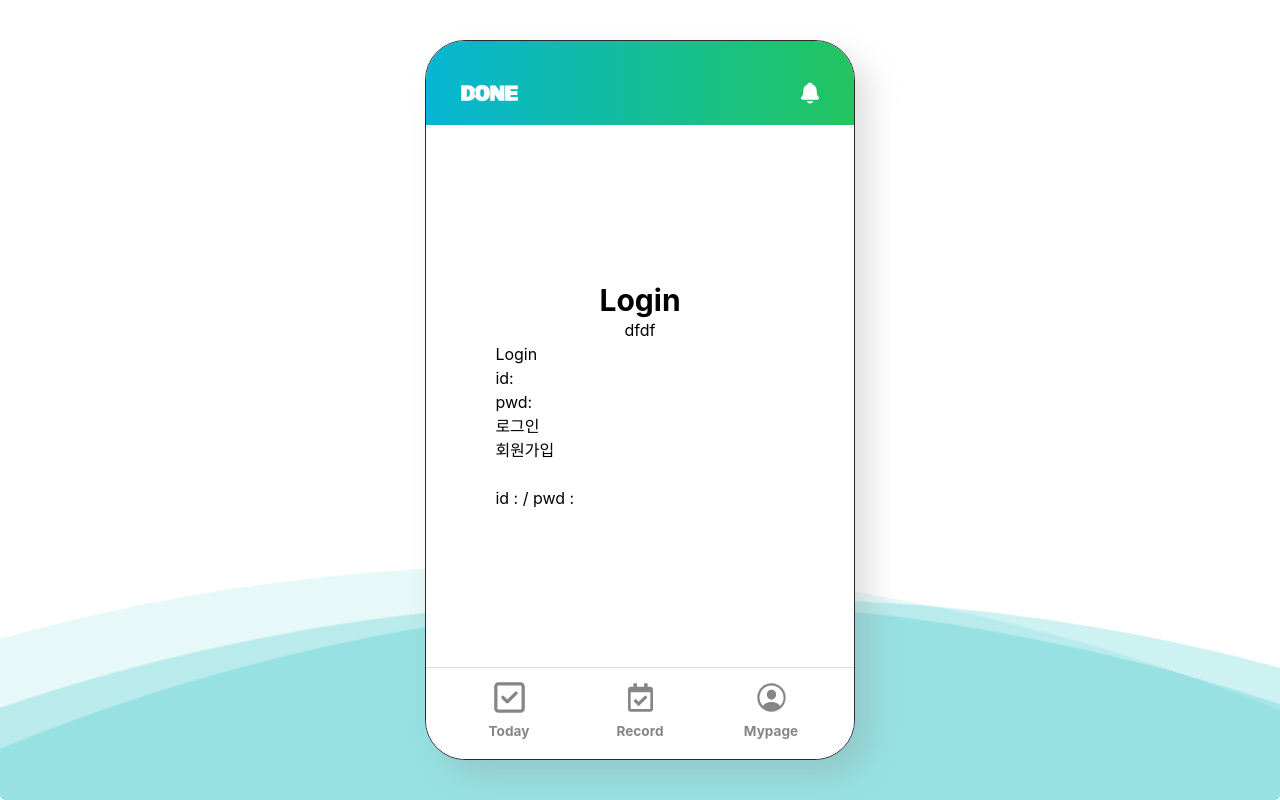
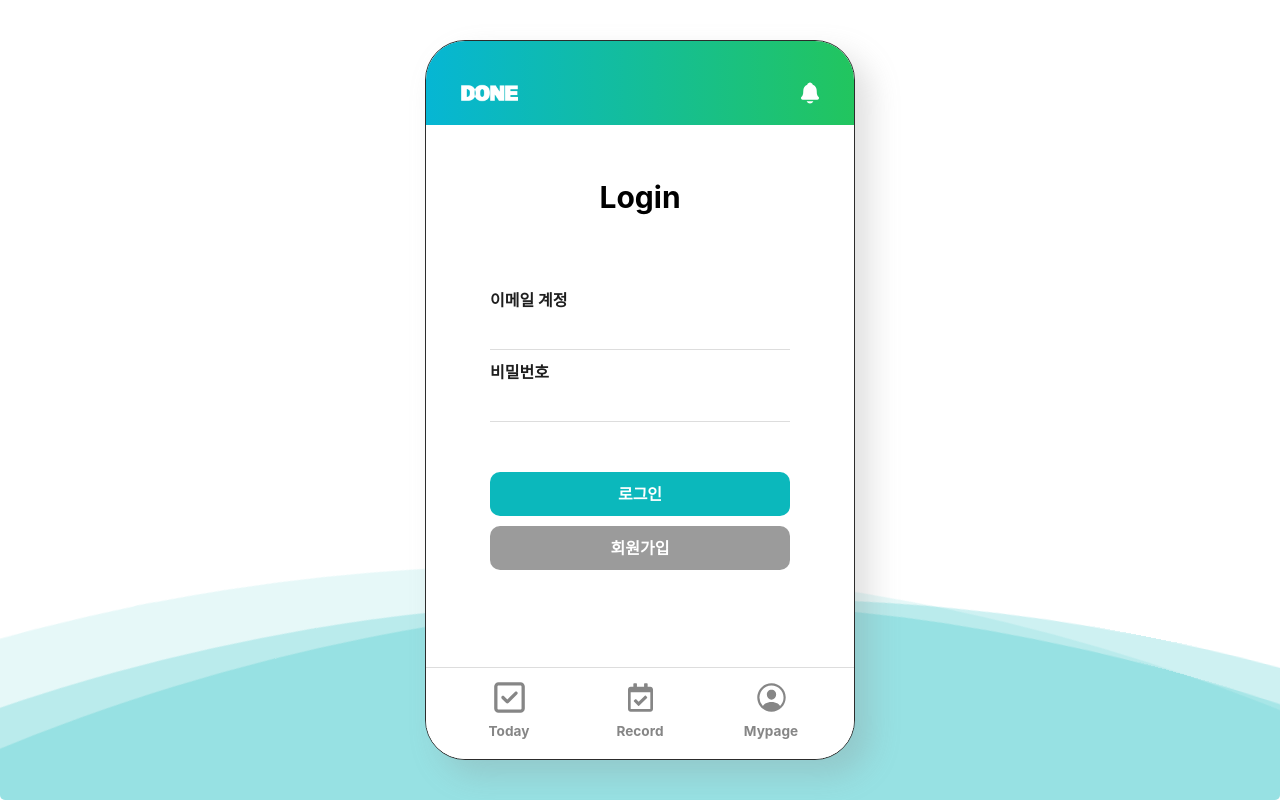
Before and after one commit to Wooin-dev/dailyone_web, a React (Create React App) app: page /login in a window 1280 px wide. Built offline with nearby package versions, Linux system fonts and the light colour scheme.

Commit message:
init - day2 :로그인, 로그아웃 구현

```diff
--- a/src/App.js
+++ b/src/App.js
@@ -10,6 +10,7 @@ import FullLayout from "./layout/FullLayout";
 import {AnimatePresence} from "framer-motion";
 import Login from "./pages/Login";
 import ProtectedRoute from "./pages/ProtectedRoute";
+import Join from "./pages/Join";
 
 function App() {
     // const [cookies] = useCookies(['visited']); TODO : 랜딩페이지 적용 후 활성화
@@ -25,7 +26,7 @@ function App() {
                                 <Route path="/" element={<Home/>}/>
                                 {/*element={cookies.visited ? <Home/> : <Navigate to="/landing" replace/>}/> TODO : 랜딩페이지 적용후 활성화*/}
                                 <Route path="/login" element={<Login/>}/>
-                                <Route path="/sign-up" element={<Login/>}/>
+                                <Route path="/join" element={<Join/>}/>
 
                                 <Route path="/*" element={<NotFound/>}/>
                             </Route>
--- a/src/css/global.css
+++ b/src/css/global.css
@@ -1,4 +1,8 @@
+@tailwind base;
+@tailwind components;
+@tailwind utilities;
 /* App.css */
+@layer components {
 
     body, html {
         width: 100%;
@@ -8,6 +12,13 @@ body, html {
         display: flex;
         justify-content: center;
         align-items: center;
+    }
+
+    h1 {
+        font-weight: bold;
+        font-size: 1.8em;
+
+        margin: 25px;
     }
 
     .main-container {
@@ -34,3 +45,68 @@ body, html {
         left: 0;
         z-index: -10;
     }
+
+    input {
+        border-bottom: #dddddd solid 1px;
+        width: 100%;
+        padding: 5px 10px;
+    }
+
+    .input-title {
+        font-size: 1rem;
+        font-weight: bold;
+        color: #1e1e1e;
+
+        margin-bottom: 3px;
+    }
+
+    .input-wrap {
+        width: 100%;
+        margin-bottom: 10px;
+    }
+
+    .btn-main {
+        width: 100%;
+
+        margin-bottom: 10px;
+        padding: 10px 15px;
+
+        color: white;
+        background-color: #0bb8bc;
+        border-radius: 10px;
+
+        font-weight: bold;
+    }
+    .btn-sub {
+        width: 100%;
+
+        margin-bottom: 10px;
+        padding: 10px 15px;
+
+        color: white;
+        background-color: #9b9b9b;
+        border-radius: 10px;
+
+        font-weight: bold;
+    }
+
+    .btn-row {
+        display: flex;
+    }
+
+    .btn-col {
+        width: 100%;
+        margin-top: 10px;
+        margin-bottom: 10px;
+
+        display: flex;
+        flex-direction: column;
+    }
+
+    .error-msg {
+        color: red;
+        font-size: 0.9rem;
+        height: 1rem;
+        word-break: keep-all;
+    }
+}
--- /dev/null
+++ b/src/pages/Join.js
@@ -0,0 +1,121 @@
+import React, {useState} from 'react';
+import {useNavigate} from "react-router-dom";
+import axios from "axios";
+import {API_USERS_JOIN} from "../constants/ApiEndpoint";
+
+function Join() {
+
+    const navigate = useNavigate();
+
+    const [email, setEmail] = useState("");
+    const [password, setPassword] = useState("");
+    const [nickname, setNickname] = useState("");
+
+    const [emailErrorMsg, setEmailErrorMsg] = useState("");
+    const [passwordErrorMsg, setPasswordErrorMsg] = useState("");
+    const [nicknameErrorMsg, setNicknameErrorMsg] = useState("");
+
+    const [isValidatedEmail, setIsValidatedEmail] = useState(false);
+    const [isValidatedPassword, setIsValidatedPassword] = useState(false);
+    const [isValidatedNickname, setIsValidatedNickname] = useState(false);
+
+    function validateEmail(email) {
+        setEmail(email);
+        const regex = /^[a-zA-Z0-9._%+-]+@[a-zA-Z0-9.-]+\.[a-zA-Z]{2,}$/;
+        if (!regex.test(email)) {
+            setEmailErrorMsg("이메일 형식에 맞게 입력해주세요");
+            setIsValidatedEmail(false);
+        } else {
+            setEmailErrorMsg("");
+            setIsValidatedEmail(true);
+        }
+    }
+
+    function validatePassword(password) {
+        setPassword(password);
+        var passwordLength = password.length;
+        if (passwordLength < 8) {
+            setPasswordErrorMsg("8자리 이상의 비밀번호를 입력해주세요");
+            setIsValidatedPassword(false);
+        } else {
+            setPasswordErrorMsg("");
+            setIsValidatedPassword(true);
+        }
+    }
+
+    function validateNickname(nickname) {
+        setNickname(nickname);
+        var nicknameLength = nickname.length;
+        if (nicknameLength < 3 || nicknameLength > 15) {
+            setNicknameErrorMsg("3자리 이상, 15자리 이하의 닉네임을 입력해주세요");
+            setIsValidatedNickname(false);
+        } else {
+            setNicknameErrorMsg("");
+            setIsValidatedNickname(true);
+        }
+    }
+
+    function validateJoin() {
+        return isValidatedEmail && isValidatedPassword && isValidatedNickname;
+    }
+
+    function signupSubmit(_email, _password, _nickname) {
+        // console.log(`email : ${email}, password: ${password}, nickname:${nickname}`)
+        if (!validateJoin()) {
+            alert("형식에 맞게 입력해주세요");
+            return false;
+        }
+
+        axios.post(`${API_USERS_JOIN}`, {
+            email: _email,
+            password: _password,
+            nickname: _nickname
+        }).then(res => {
+            console.log(res.data);
+            navigate('/login');
+        }).catch(error => {
+            alert(error);
+        });
+    }
+
+    return (
+        <div className={'page-container flex flex-col grow justify-center items-center h-full w-full'}>
+
+            <h1>JOIN</h1>
+
+            <div className="flex flex-col items-center w-full px-16">
+                <div className="input-wrap">
+                    <div className="input-title"> 이메일 주소</div>
+                    <input name={"email"} value={email} type={"email"} placeholder="로그인에 사용될 이메일 계정입니다"
+                           onChange={e => {
+                               validateEmail(e.target.value);
+                    }}/>
+                    <div className="error-msg">{emailErrorMsg}</div>
+                </div>
+                <div className="input-wrap">
+                    <div className="input-title"> 비밀번호</div>
+                    <input name={"password"} value={password} type={"password"} placeholder="8자리 이상의 비밀번호"
+                           onChange={e => {
+                               validatePassword(e.target.value)
+                    }}/>
+                    <div className="error-msg">{passwordErrorMsg}</div>
+                </div>
+                <div className="input-wrap">
+                    <div className="input-title"> 닉네임</div>
+                    <input name={"nickname"} value={nickname} type={"text"} placeholder="3자리 이상, 15자리 이하"
+                           onChange={e => {
+                               validateNickname(e.target.value)
+                    }}/>
+                    <div className="error-msg">{nicknameErrorMsg}</div>
+                </div>
+                <button className="btn-main my-12" value={"회원가입"} onClick={e => {
+                    e.preventDefault();
+                    signupSubmit(email, password, nickname);
+                }}>회원가입
+                </button>
+            </div>
+        </div>
+    );
+}
+
+export default Join;
--- a/src/pages/Login.js
+++ b/src/pages/Login.js
@@ -3,26 +3,28 @@ import {useNavigate} from "react-router-dom";
 import {useRecoilState} from "recoil";
 import {UserInfoAtom} from "../recoil/loginState";
 import axios from "axios";
-import {API_USERS_LOGIN, API_USERS_SIGNUP} from "../constants/ApiEndpoint";
+import {API_USERS_LOGIN} from "../constants/ApiEndpoint";
 
 const Login = () => {
 
-    const [id, setId] = useState("");
-    const [pwd, setPwd] = useState("");
+    const [email, setEmail] = useState("");
+    const [password, setPassword] = useState("");
 
     const [userInfo, setUserInfo] = useRecoilState(UserInfoAtom);
 
     const navigate = useNavigate();
+
     function loginBtnHandler() {
         axios.post(`${API_USERS_LOGIN}`, {
-            username: id,
-            password: pwd
+            email: email,
+            password: password
         }, {
             withCredentials: true
         }).then(res => {
             setUserInfo(res.data);
             localStorage.setItem('user-info', JSON.stringify(res.data));
-            navigate('/',);
+            console.log(res.data);
+            navigate('/');
         }).catch(error => {
             alert(error)
             console.log(error)
@@ -30,45 +32,33 @@ const Login = () => {
     }
 
     return (
-        <div className="flex flex-col grow justify-center items-center h-full">
+        <div className="flex flex-col grow justify-center items-center h-full w-full">
             <h1 className="text-3xl font-bold">Login</h1>
 
-            <p>dfdf</p>
+            <div className="flex flex-col items-center w-full px-16 my-12">
+                <div className={"input-wrap"}>
+                    <div className={"input-title"}>이메일 계정</div>
+                    <input name={"id"} value={email} onChange={e => {
+                        setEmail(e.target.value);
+                    }}/>
+                </div>
+                <div className={"input-wrap"}>
+                    <div className={"input-title"}>비밀번호</div>
+                    <input name={"password"} value={password} type={"password"} onChange={e => {
+                        setPassword(e.target.value)
+                    }}/>
+                </div>
 
-
-
-
-            <div>Login
-
-                <div>
-                    <div>
-                        id: <input name={"id"} value={id} onChange={e => {
-                        setId(e.target.value);
-                    }}/>
-                    </div>
-                    <div>
-                        pwd: <input name={"pwd"} value={pwd} type={"password"} onChange={e => {
-                        setPwd(e.target.value)
-                    }}/>
-                    </div>
-                    <button value={"로그인"} onClick={e => {
+                <div className="btn-col mt-10">
+                    <button className="btn-main" value={"로그인"} onClick={e => {
                         e.preventDefault();
                         loginBtnHandler();
                     }}>로그인
                     </button>
-
-
-
-                </div>
-
-                <button onClick={e => {
-                    navigate('/sign-up');
-                }}>회원가입
-                </button>
-
-                <div>
-                    <br/>
-                    {`id : ${id} / pwd : ${pwd}`}
+                    <button className="btn-sub" onClick={e => {
+                        navigate('/join');
+                    }}>회원가입
+                    </button>
                 </div>
             </div>
         </div>
--- a/src/pages/Signup.js
+++ /dev/null
@@ -1,63 +0,0 @@
-import React from 'react';
-import {useNavigate} from "react-router-dom";
-import axios from "axios";
-import {API_USERS_SIGNUP} from "../constants/ApiEndpoint";
-
-function SignUp() {
-
-    const navigate = useNavigate();
-
-    function signupSubmit(_id, _pwd, _email, _nickname) {
-        axios.post(`${API_USERS_SIGNUP}`, {
-            username: _id,
-            password: _pwd,
-            email: _email,
-            nickname: _nickname
-        }).then(res => {
-            console.log(res.data);
-            navigate('/login');
-        }).catch(error => {
-            alert(error);
-        })
-    }
-
-    return (
-        <div className={'page-container'}>
-
-            <h1>회원가입</h1>
-
-            <form onSubmit={e => {
-                e.preventDefault();
-
-                const id = e.target.id.value;
-                const pwd = e.target.pwd.value;
-                const email = e.target.email.value;
-                const nickname = e.target.nickname.value;
-
-                signupSubmit(id, pwd, email, nickname);
-                navigate('/')
-            }}>
-                <p><input type="text" name="id" placeholder="id"/></p>
-                <p><input type="password" name="pwd" placeholder="pwd"/></p>
-                <p><input type="text" name="email" placeholder="email"/></p>
-                <p><input type="text" name="nickname" placeholder="nickname"/></p>
-                <p><input type="submit" value="회원가입"/></p>
-            </form>
-
-
-            <div>
-                {/*<br/>*/}
-                {/*state status*/}
-                {/*<ul>*/}
-                {/*    <li> {id} </li>*/}
-                {/*    <li> {pwd} </li>*/}
-                {/*    <li> {email} </li>*/}
-                {/*    <li> {nickname} </li>*/}
-                {/*</ul>*/}
-            </div>
-
-        </div>
-    );
-}
-
-export default SignUp;
```
Also changed, not shown: src/constants/ApiEndpoint.js (+5 -5 lines), src/util/validation.js (added). Lines whose indentation alone changed are shown as unchanged.
